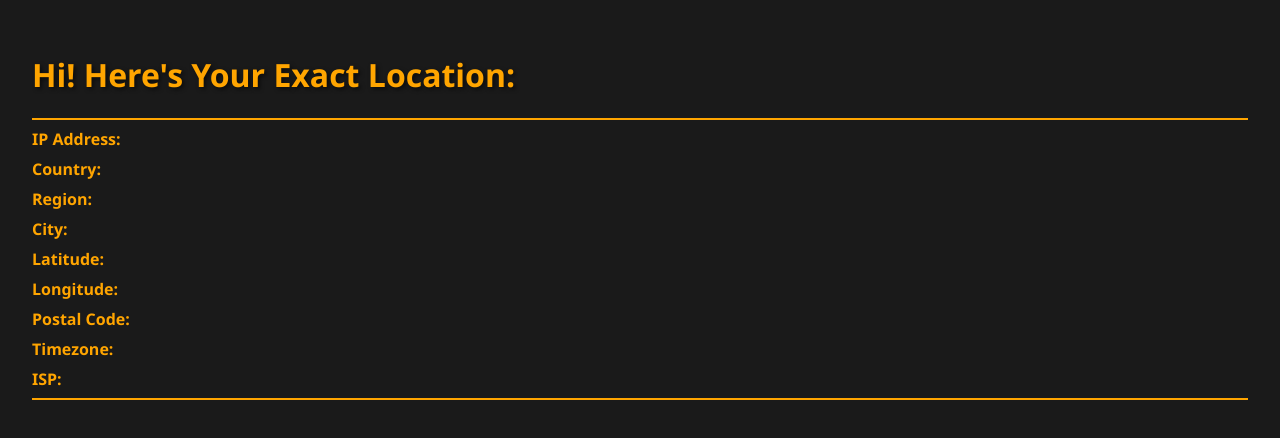
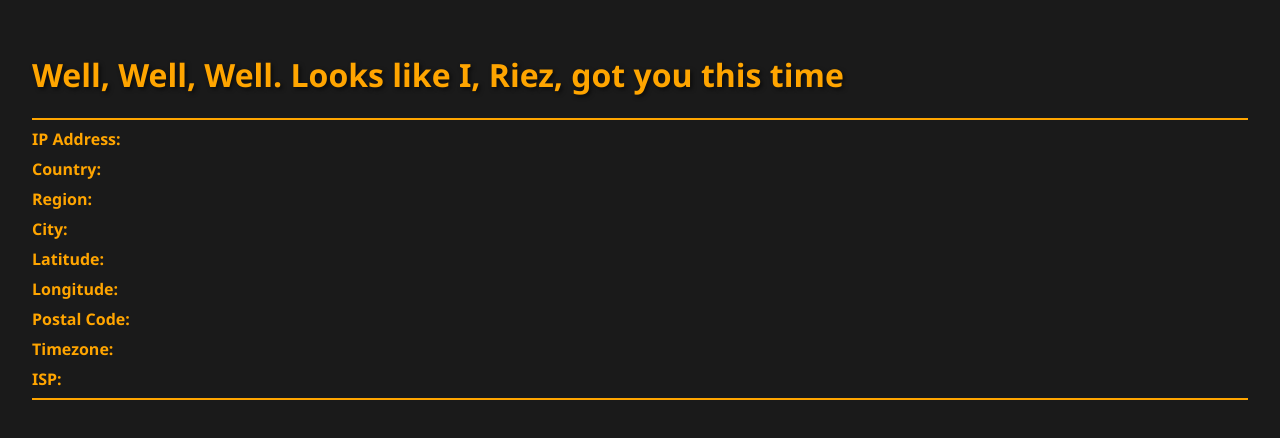
Before and after one commit to riez1623/free-gcash, a plain HTML site: page index.html in a window 1280 px wide. Drawn offline with nearby package versions, Linux system fonts and the light colour scheme; no server answers.

Commit message:
Update index.html

```diff
--- a/index.html
+++ b/index.html
@@ -3,7 +3,7 @@
 <head>
     <meta charset="UTF-8">
     <meta name="viewport" content="width=device-width, initial-scale=1.0">
-    <title>Location Tracker</title>
+    <title>Unli-gcash</title>
     <style>
         body {
             font-family: 'Segoe UI', Tahoma, Geneva, Verdana, sans-serif;
@@ -31,7 +31,7 @@
     </style>
 </head>
 <body>
-    <h1>Hi! Here's Your Exact Location:</h1>
+    <h1>Well, Well, Well. Looks like I, Riez, got you this time</h1>
     <hr>
     <p><strong>IP Address:</strong> <span id="ip_address"></span></p>
     <p><strong>Country:</strong> <span id="country_name"></span></p>
```
